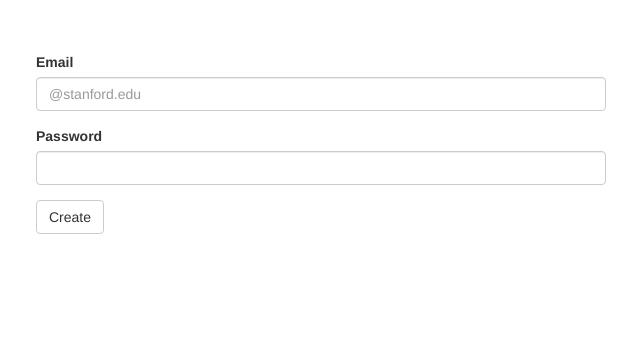
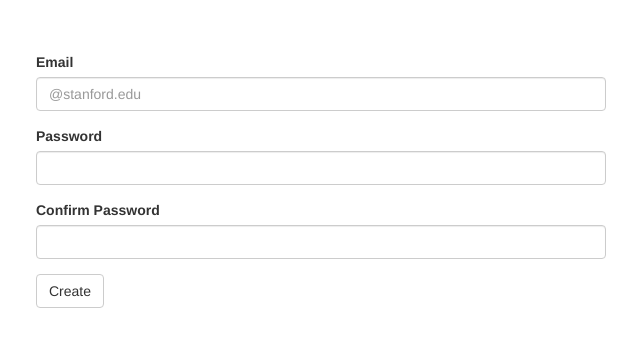
Before and after one commit to t0mstah/TutorDuck, a Django app: page /create/ in a window 1280 px wide. Shown: the part 140-487 px from the top of the page, without its empty margins (319-959 px from the left). Run offline with Django 3.2, Linux system fonts and the light colour scheme; some libraries are stand-ins or nearby versions.

Commit message:
confirm password

```diff
--- a/tutorBase/templates/create.html
+++ b/tutorBase/templates/create.html
@@ -37,6 +37,10 @@
                     <label for="password">Password</label>
                     <input type="password" name="password" class="form-control" id="password">
                 </div>
+                <div class="form-group">
+                    <label for="password">Confirm Password</label>
+                    <input type="password" name="confirm" class="form-control" id="confirm">
+                </div>
                 {% if error_message %}<div class="alert alert-danger" role="alert">
                     <span class="glyphicon glyphicon-exclamation-sign" aria-hidden="true"></span>
                     <span class="sr-only">Error:</span>
--- a/tutorBase/views.py
+++ b/tutorBase/views.py
@@ -35,6 +35,7 @@ def create_user(request):
     if request.method == 'POST':
         email = request.POST['email']
         password = request.POST['password']
+        confirm = request.POST['confirm']
 
         stanford_email = re.match('.*@stanford.edu$', email)
         if stanford_email is None:
@@ -42,6 +43,9 @@ def create_user(request):
 
         if User.objects.filter(email=email).count() > 0:
             return render(request, 'create.html', {'error_message': 'User with email \'%s\' already exists' % email})
+
+        if confirm != password:
+            return render(request, 'create.html', {'error_message': 'Passwords do not match'})
 
         secure_bytes = urandom(50)
         char_salt = b64encode(secure_bytes).decode('utf-8')
```
